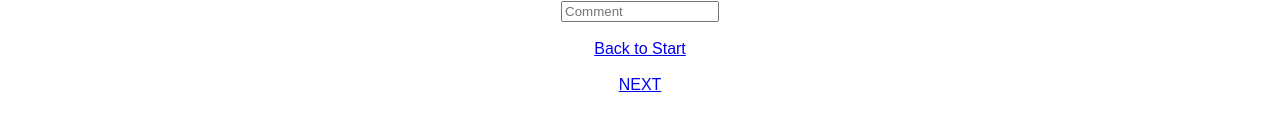
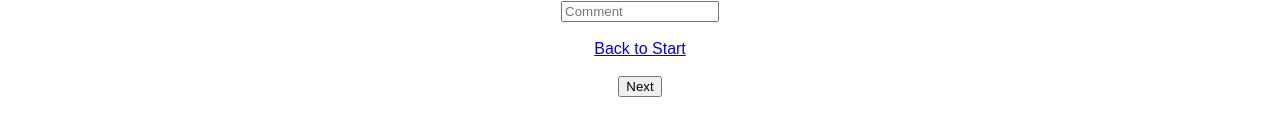
Before and after one commit to yasis12/weekend-redux-feedback-loop, a React (Create React App) app: page /#/4 in a window 1280 px wide. Shown: the part 304-440 px from the top of the page. Built offline with nearby package versions, Linux system fonts and the light colour scheme.

Commit message:
all portions of the form now store data in the store.

```diff
--- a/src/components/Comments/Comments.jsx
+++ b/src/components/Comments/Comments.jsx
@@ -1,10 +1,12 @@
 import './Comments.css'
 import React from 'react';
-import { useDispatch, useSelector } from 'react-redux';
+import { useDispatch } from 'react-redux';
 import { useState } from 'react';
-import { Link } from 'react-router-dom';
+import { Link, useHistory } from 'react-router-dom';
 
 function Comments () {
+
+    const history = useHistory();
     const dispatch = useDispatch();
     const [newComment, setNewComment] = useState('');
 
@@ -14,6 +16,7 @@ function Comments () {
             type: 'SET_COMMENTS',
             payload: newComment
         })
+        history.push('/5');
     };
 
     return (
@@ -25,11 +28,11 @@ function Comments () {
             <br />
             <h3>How are you feeling today?</h3>
         <form className="commentFrom" onSubmit={handleSubmit}>
-            <input type="text" placeholder="Comment" onChange={event => setNewFeelings(event.target.value)}/>
+            <input type="text" placeholder="Comment" onChange={event => setNewComment(event.target.value)}/>
             <br /> <br />
             <Link to="/"> Back to Start </Link>
             <br /> <br />
-            <Link to="/5"> NEXT </Link>
+            <button type='submit'>Next</button>
         </form>
         <br />
 
```
